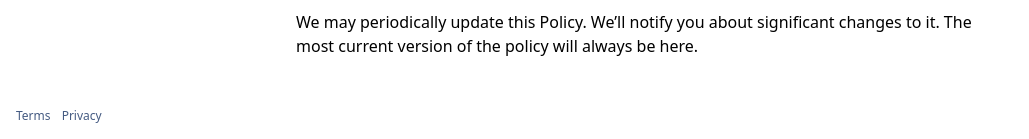
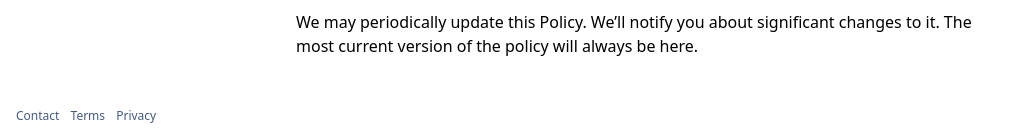
Before and after one commit to cenchat/cenchat.github.io, a Jekyll site: the page built from policies/privacy.md, in a window 1280 px wide and 900 px high, scrolled down 1684 px. Shown: the part 758-897 px from the top of the window, without its empty margins (0-1029 px from the left). Built offline with Jekyll 4.4.1, drawn with Linux system fonts in a browser that asks for light colours; a script that is not in the unit is left out.

Commit message:
Add temporary contact

```diff
--- a/_includes/footer.html
+++ b/_includes/footer.html
@@ -1,5 +1,9 @@
 <footer class="layout__footer">
   <ul>
+    <li>
+      <a href="mailto:support@cenchat.com">Contact</a>
+    </li>
+
     <li>
       <a href="/policies/terms">Terms</a>
     </li>
--- a/_layouts/home.html
+++ b/_layouts/home.html
@@ -6,8 +6,9 @@ layout: default
   <div class="marketing__jumbotron">
     <h1 class="marketing__title">Messaging for websites and blogs</h1>
     <p class="marketing__subtitle">{{ site.description }}</p>
+
     <p class="marketing__caption">
-      <em>Not yet available for integration to other websites</em>
+      <em>Available for integration to select partners only</em>
     </p>
   </div>
 
```
